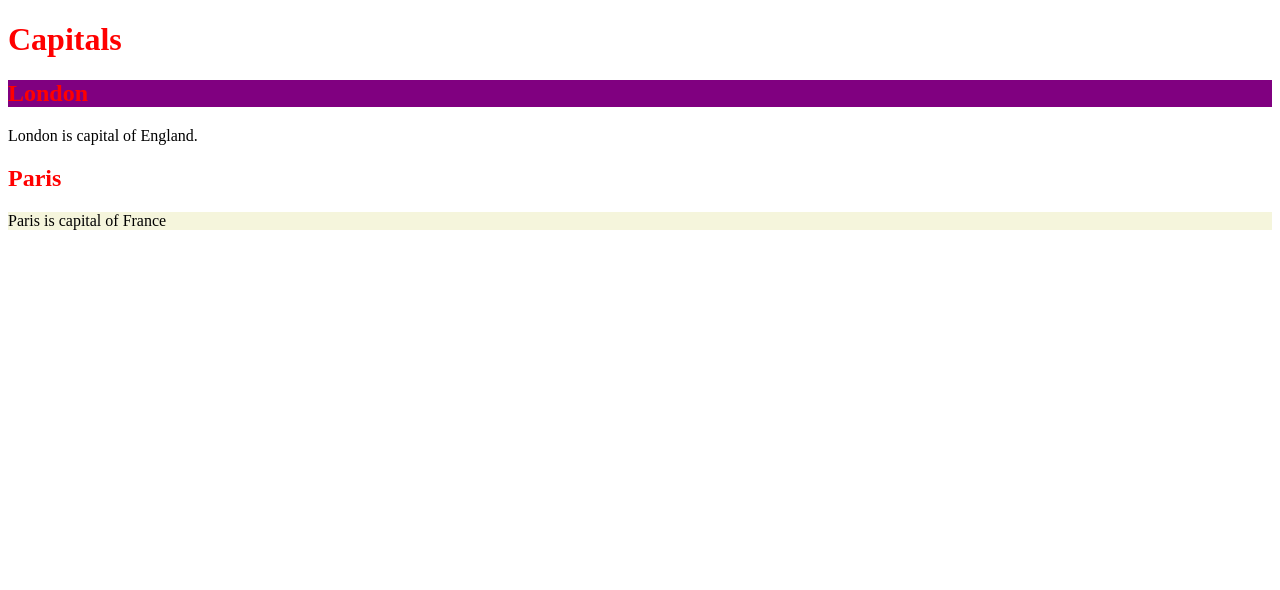
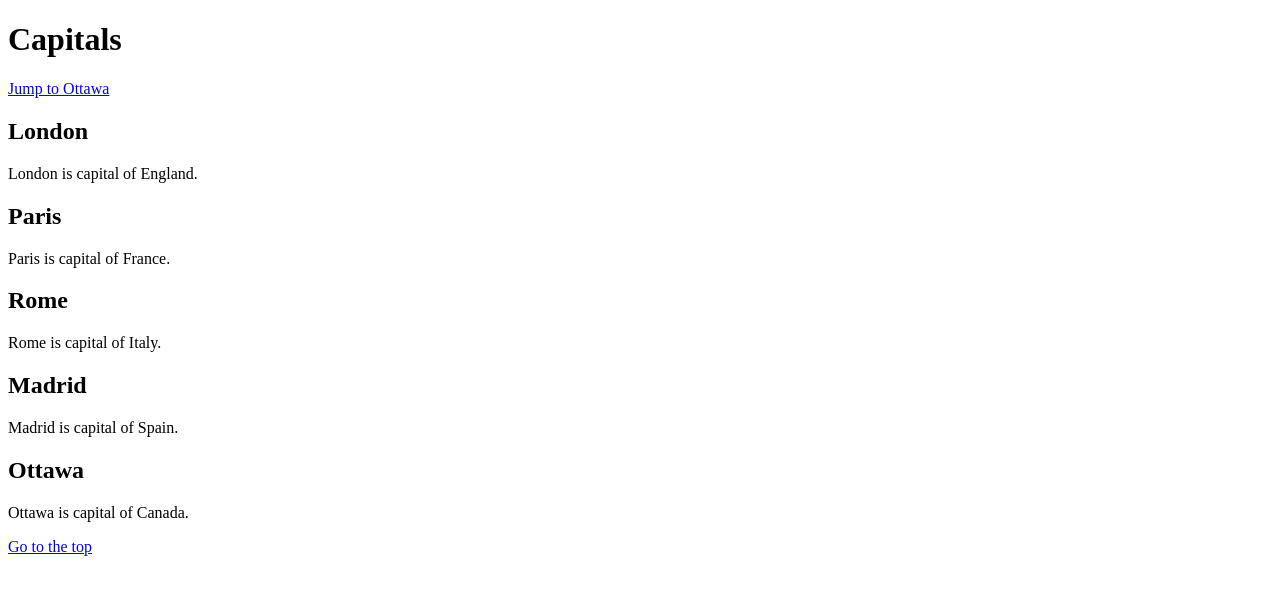
Before and after one commit to Khoi-Zel/1620-Personal-Website, a plain HTML site: page index.html in a window 1280 px wide. Drawn offline with Linux system fonts and the light colour scheme.

Commit message:
uses id to link to specific part of the page

```diff
--- a/CSS/stylesheets.css
+++ b/CSS/stylesheets.css
@@ -5,5 +5,6 @@
     background-color:beige;
 }
 #London_Heading{
-    background-color: purple;
+    background-color: gray;
+    color: blue;
 }
--- a/index.html
+++ b/index.html
@@ -5,11 +5,30 @@
         <link href="CSS/stylesheets.css" rel="stylesheet" type="text/css" />
     </head>
     <body>
-        <h1 class="headings">Capitals</h1>
+        <!-- <h1 class="headings">Capitals</h1>
         <h2 class="headings" id="London_Heading">London</h2>
         <p>London is capital of England.</p>
 
         <h2 class="headings">Paris</h2>
-        <p class="Paris_paragraph">Paris is capital of France</p>
+        <p class="Paris_paragraph">Paris is capital of France</p> -->
+
+        <h1 id="top">Capitals</h1>
+        <a href="#Ottawa_heading">Jump to Ottawa</a>
+
+        <h2>London</h2>
+        <p>London is capital of England.</p>
+        <h2>Paris</h2>
+        <p>Paris is capital of France.</p>
+
+        <h2>Rome</h2>
+        <p>Rome is capital of Italy.</p>
+
+        <h2>Madrid</h2>
+        <p> Madrid is capital of Spain.</p>
+
+        <h2 id="Ottawa_heading">Ottawa</h2>
+        <p> Ottawa is capital of Canada.</p>
+
+        <a href="#top">Go to the top</a>
     </body>
 </html>
```
